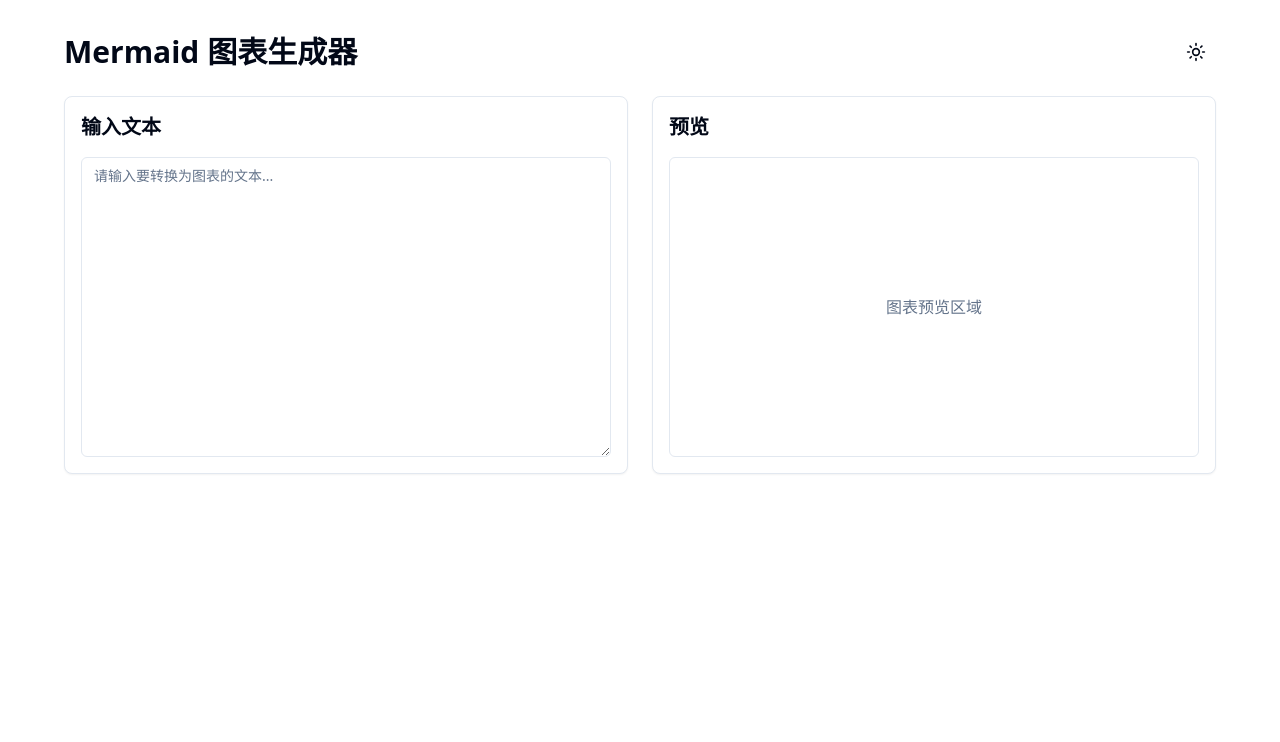
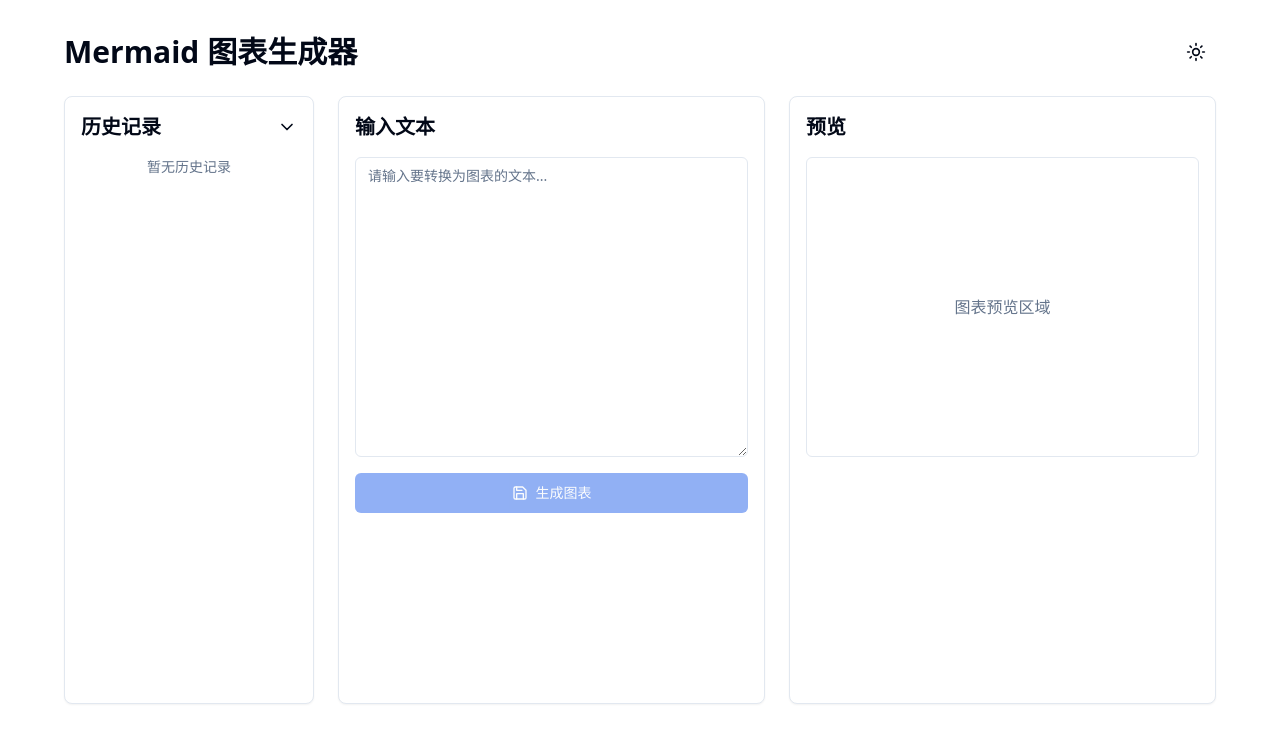
Before and after one commit to ffy6511/mermaid-generater, a Next.js app: page / in a window 1280 px wide. Shown: the top 742 px of the page. Built offline with nearby package versions, Linux system fonts and the light colour scheme.

Commit message:
Add: Interaction Design between Front - end and Back - end && Middleware Handling of Proxy Issues

```diff
--- a/app/api/generate/route.ts
+++ b/app/api/generate/route.ts
@@ -1,18 +1,8 @@
 import { NextRequest, NextResponse } from 'next/server';
-
-const DEEPSEEK_API_URL = 'https://api.deepseek.com/v1/chat/completions';
 
 export async function POST(request: NextRequest) {
   try {
     const { text } = await request.json();
-    const apiKey = process.env.DEEPSEEK_API_KEY;
-
-    if (!apiKey) {
-      return NextResponse.json(
-        { error: 'DeepSeek API key not configured' },
-        { status: 500 }
-      );
-    }
 
     if (!text) {
       return NextResponse.json(
@@ -21,25 +11,16 @@
       );
     }
 
-    const response = await fetch(DEEPSEEK_API_URL, {
+    // 中间件会处理API密钥和请求转发
+    const response = await fetch(request.url, {
       method: 'POST',
-      headers: {
-        'Content-Type': 'application/json',
-        'Authorization': `Bearer ${apiKey}`,
-      },
+      headers: request.headers,
       body: JSON.stringify({
-        model: 'deepseek-chat',
-        messages: [
-          {
-            role: 'system',
-            content: '你是一个专业的图表生成助手，你需要将用户输入的文本转换为Mermaid图表代码。根据内容选择合适的图表类型（流程图、时序图、类图等）。输出时，只返回Mermaid代码，不要包含其他解释性文字。'
-          },
-          {
-            role: 'user',
-            content: text
-          }
-        ],
-        temperature: 0.7,
+        contents: [{
+          parts: [{
+            text: `你是一个专业的图表生成助手。请将以下文本转换为Mermaid图表代码，根据内容选择合适的图表类型（流程图、时序图、类图等）。只返回Mermaid代码，不要包含其他解释性文字：\n\n${text}`
+          }]
+        }]
       }),
     });
 
@@ -52,7 +33,7 @@
     }
 
     const data = await response.json();
-    const mermaidCode = data.choices[0].message.content;
+    const mermaidCode = data.candidates[0].content.parts[0].text;
 
     return NextResponse.json({ mermaidCode });
 
--- a/app/page.tsx
+++ b/app/page.tsx
@@ -2,17 +2,62 @@
 
 import { useState } from "react";
 import { useTheme } from "next-themes";
-import { Moon, Sun } from "lucide-react";
+import { Moon, Sun, Save, Loader2, ChevronRight, ChevronDown, FileText } from "lucide-react";
 import { Button } from "@/components/ui/button";
 import { Textarea } from "@/components/ui/textarea";
 import { Card } from "@/components/ui/card";
+import { cn } from "@/lib/utils";
+
+interface HistoryItem {
+  id: string;
+  content: string;
+  timestamp: number;
+}
 
 export default function Home() {
   const [inputText, setInputText] = useState("");
+  const [isLoading, setIsLoading] = useState(false);
+  const [isHistoryOpen, setIsHistoryOpen] = useState(true);
+  const [history, setHistory] = useState<HistoryItem[]>([]);
+  const [mermaidCode, setMermaidCode] = useState("");
   const { theme, setTheme } = useTheme();
 
   const toggleTheme = () => {
     setTheme(theme === "dark" ? "light" : "dark");
+  };
+
+  const handleSubmit = async () => {
+    if (!inputText.trim()) return;
+
+    setIsLoading(true);
+    try {
+      const response = await fetch('/api/generate', {
+        method: 'POST',
+        headers: {
+          'Content-Type': 'application/json',
+        },
+        body: JSON.stringify({ text: inputText }),
+      });
+
+      if (!response.ok) {
+        throw new Error('生成失败');
+      }
+
+      const data = await response.json();
+      setMermaidCode(data.mermaidCode);
+
+      // 保存到历史记录
+      const newItem: HistoryItem = {
+        id: Date.now().toString(),
+        content: inputText,
+        timestamp: Date.now(),
+      };
+      setHistory((prev) => [newItem, ...prev]);
+    } catch (error) {
+      console.error("Error:", error);
+    } finally {
+      setIsLoading(false);
+    }
   };
 
   return (
@@ -26,21 +71,82 @@
           </Button>
         </div>
 
-        <div className="grid gap-6 md:grid-cols-2">
+        <div className="grid gap-6 md:grid-cols-[250px,1fr,1fr]">
+          {/* 历史记录面板 */}
+          <Card className="p-4 h-[calc(100vh-12rem)] overflow-auto">
+            <div
+              className="flex items-center justify-between cursor-pointer mb-4"
+              onClick={() => setIsHistoryOpen(!isHistoryOpen)}
+            >
+              <h2 className="text-xl font-semibold">历史记录</h2>
+              {isHistoryOpen ? (
+                <ChevronDown className="h-5 w-5" />
+              ) : (
+                <ChevronRight className="h-5 w-5" />
+              )}
+            </div>
+            {isHistoryOpen && (
+              <div className="space-y-2">
+                {history.map((item) => (
+                  <div
+                    key={item.id}
+                    className="flex items-center space-x-2 p-2 rounded-md hover:bg-accent cursor-pointer"
+                    onClick={() => setInputText(item.content)}
+                  >
+                    <FileText className="h-4 w-4" />
+                    <span className="text-sm truncate">
+                      {new Date(item.timestamp).toLocaleString()}
+                    </span>
+                  </div>
+                ))}
+                {history.length === 0 && (
+                  <p className="text-sm text-muted-foreground text-center">
+                    暂无历史记录
+                  </p>
+                )}
+              </div>
+            )}
+          </Card>
+
+          {/* 输入区域 */}
           <Card className="p-4">
             <h2 className="text-xl font-semibold mb-4">输入文本</h2>
             <Textarea
               placeholder="请输入要转换为图表的文本..."
-              className="min-h-[300px]"
+              className="min-h-[300px] mb-4"
               value={inputText}
               onChange={(e) => setInputText(e.target.value)}
             />
+            <Button
+              className="w-full"
+              onClick={handleSubmit}
+              disabled={isLoading || !inputText.trim()}
+            >
+              {isLoading ? (
+                <>
+                  <Loader2 className="mr-2 h-4 w-4 animate-spin" />
+                  生成中...
+                </>
+              ) : (
+                <>
+                  <Save className="mr-2 h-4 w-4" />
+                  生成图表
+                </>
+              )}
+            </Button>
           </Card>
 
+          {/* 预览区域 */}
           <Card className="p-4">
             <h2 className="text-xl font-semibold mb-4">预览</h2>
-            <div className="min-h-[300px] flex items-center justify-center border rounded-md">
-              <p className="text-muted-foreground">图表预览区域</p>
+            <div className="min-h-[300px] flex items-center justify-center border rounded-md p-4 overflow-auto">
+              {mermaidCode ? (
+                <pre className="text-sm whitespace-pre-wrap break-all">
+                  {mermaidCode}
+                </pre>
+              ) : (
+                <p className="text-muted-foreground">图表预览区域</p>
+              )}
             </div>
           </Card>
         </div>
```
Also changed, not shown: middleware.ts (added, +38 -0 lines).
